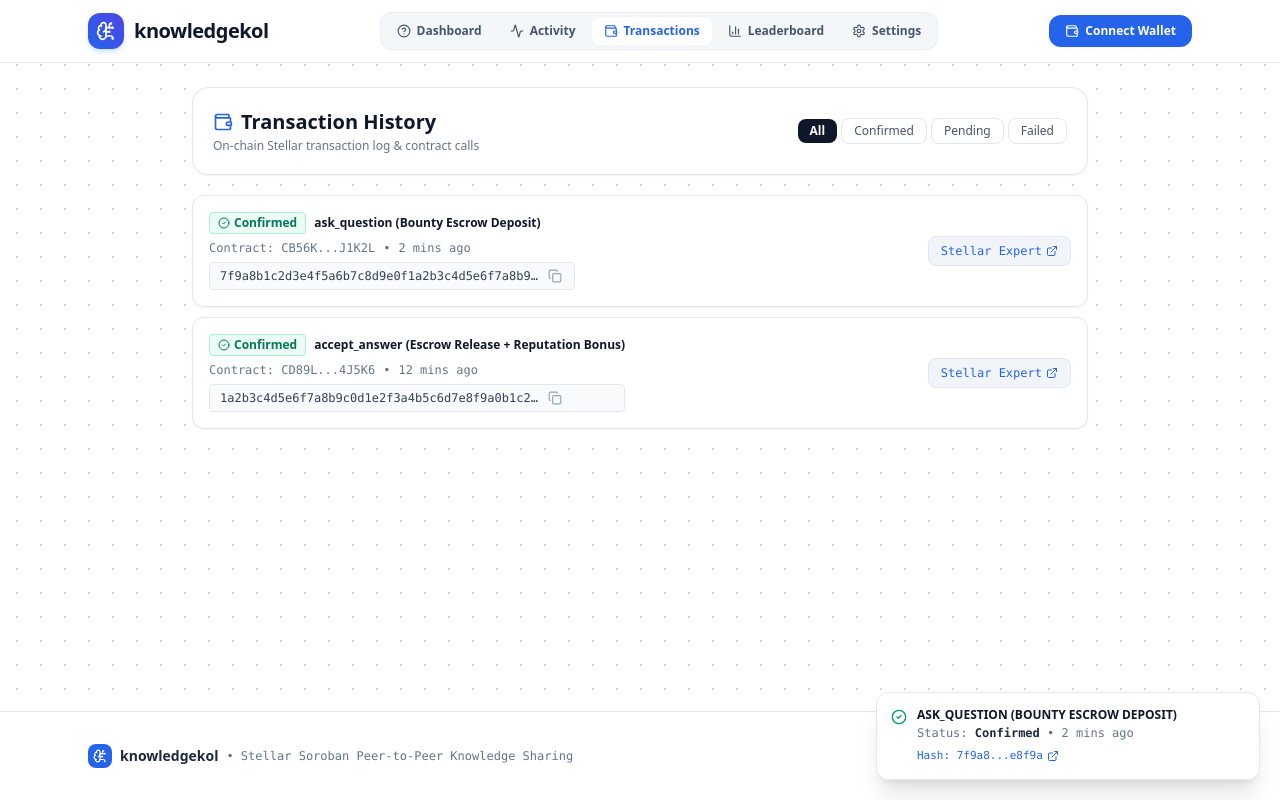
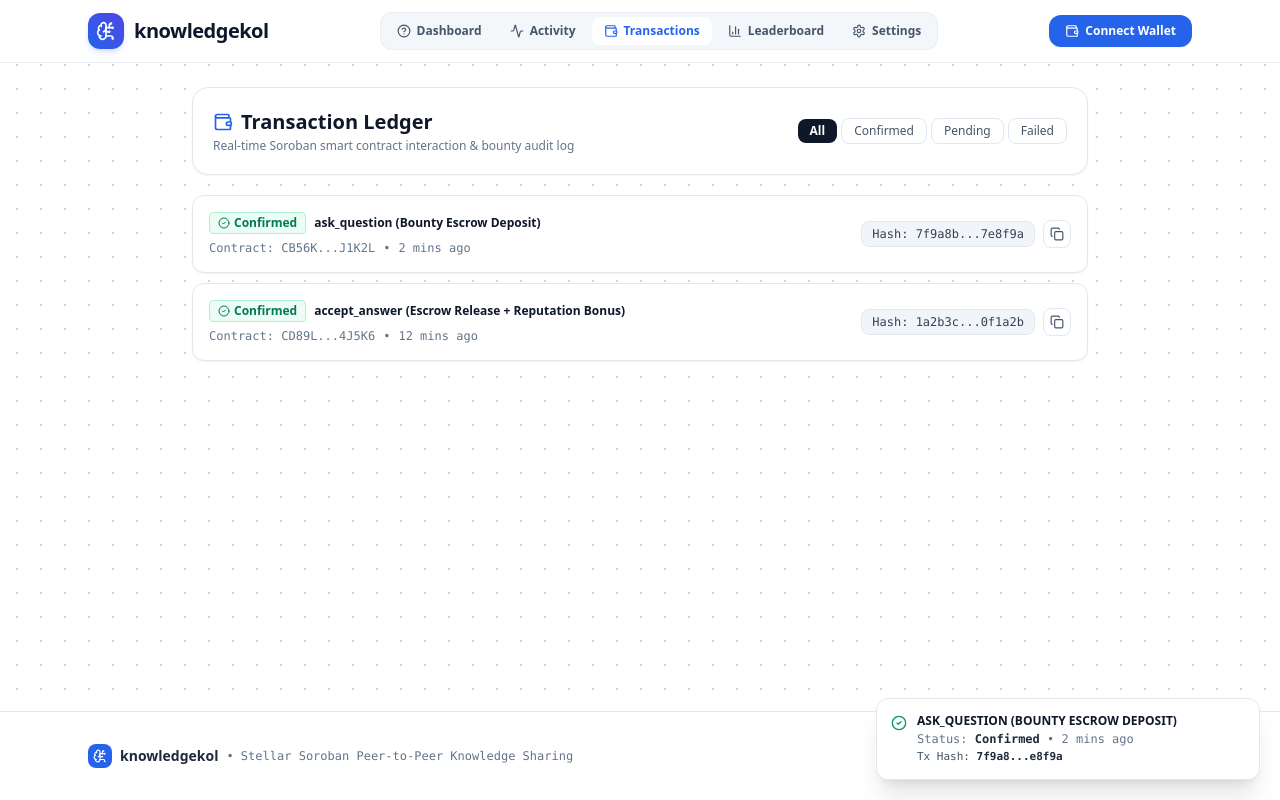
Before and after one commit to INdrajit88/knowlwdgekol, a Next.js app: page /transactions in a window 1280 px wide. Built offline with nearby package versions, Linux system fonts and the light colour scheme; what @stellar/stellar-sdk would draw is missing.

Commit message:
fix(ui): replace broken external explorer links with inline transaction hash badges and copy-to-clipboard functionality

```diff
--- a/src/app/transactions/page.tsx
+++ b/src/app/transactions/page.tsx
@@ -3,7 +3,7 @@
 import { useState } from "react";
 import { useTxStore, TransactionItem } from "@/store/txStore";
 import { formatAddress } from "@/services/stellar";
-import { Wallet, ExternalLink, Copy, Check, CheckCircle2, AlertCircle, Loader2 } from "lucide-react";
+import { Wallet, Copy, Check, CheckCircle2, AlertCircle, Loader2 } from "lucide-react";
 
 export default function TransactionsPage() {
   const { transactions } = useTxStore();
@@ -53,10 +53,10 @@ export default function TransactionsPage() {
         <div>
           <div className="flex items-center space-x-2">
             <Wallet className="w-5 h-5 text-blue-600" />
-            <h1 className="text-xl font-extrabold text-slate-900">Transaction History</h1>
+            <h1 className="text-xl font-extrabold text-slate-900">Transaction Ledger</h1>
           </div>
           <p className="text-xs text-slate-500 mt-0.5">
-            On-chain Stellar transaction log & contract calls
+            Real-time Soroban smart contract interaction & bounty audit log
           </p>
         </div>
 
@@ -80,7 +80,7 @@ export default function TransactionsPage() {
       <div className="space-y-2.5">
         {filteredTxs.length === 0 ? (
           <div className="bg-white border border-slate-200 rounded-xl p-8 text-center text-slate-500 text-xs">
-            No transactions found.
+            No transactions recorded.
           </div>
         ) : (
           filteredTxs.map((tx) => (
@@ -99,14 +99,17 @@ export default function TransactionsPage() {
                   <span>•</span>
                   <span>{tx.timestamp}</span>
                 </div>
+              </div>
 
               {tx.txHash && (
-                  <div className="flex items-center space-x-1.5 text-xs font-mono text-slate-700 bg-slate-50 px-2.5 py-1 rounded border border-slate-200">
-                    <span className="truncate max-w-xs">{tx.txHash}</span>
+                <div className="flex items-center space-x-2 flex-shrink-0 font-mono text-xs">
+                  <span className="text-slate-700 bg-slate-100 px-2.5 py-1 rounded-lg border border-slate-200">
+                    Hash: {formatAddress(tx.txHash, 6)}
+                  </span>
                   <button
-                      onClick={() => handleCopy(tx.txHash)}
-                      className="p-0.5 text-slate-400 hover:text-slate-700 transition-colors"
-                      title="Copy Tx Hash"
+                    onClick={() => handleCopy(tx.txHash!)}
+                    className="p-1.5 rounded-lg border border-slate-200 hover:bg-slate-100 text-slate-600 transition-all"
+                    title="Copy Transaction Hash"
                   >
                     {copiedHash === tx.txHash ? (
                       <Check className="w-3.5 h-3.5 text-emerald-600" />
@@ -117,19 +120,6 @@ export default function TransactionsPage() {
                 </div>
               )}
             </div>
-
-              {tx.txHash && (
-                <a
-                  href={tx.explorerLink}
-                  target="_blank"
-                  rel="noreferrer"
-                  className="flex items-center space-x-1 px-3 py-1.5 rounded-lg bg-slate-100 hover:bg-slate-200 text-xs font-mono text-blue-600 hover:underline border border-slate-200 transition-all"
-                >
-                  <span>Stellar Expert</span>
-                  <ExternalLink className="w-3 h-3" />
-                </a>
-              )}
-            </div>
           ))
         )}
       </div>
--- a/src/components/ui/TxStatusToast.tsx
+++ b/src/components/ui/TxStatusToast.tsx
@@ -2,7 +2,7 @@
 
 import { useTxStore, TransactionItem } from "@/store/txStore";
 import { formatAddress } from "@/services/stellar";
-import { ExternalLink, CheckCircle2, AlertCircle, Loader2 } from "lucide-react";
+import { CheckCircle2, AlertCircle, Loader2 } from "lucide-react";
 
 export function TxStatusToast() {
   const { transactions } = useTxStore();
@@ -27,23 +27,17 @@ export function TxStatusToast() {
     <div className="fixed bottom-5 right-5 z-50 max-w-sm w-full bg-white border border-slate-200 rounded-xl p-3.5 shadow-xl backdrop-blur-md">
       <div className="flex items-start space-x-2.5">
         <div className="mt-0.5">{getStatusIcon(latestTx.status)}</div>
-        <div>
+        <div className="space-y-0.5">
           <h4 className="text-xs font-bold text-slate-900 uppercase">
             {latestTx.operationName}
           </h4>
-          <p className="text-xs text-slate-500 font-mono mt-0.5">
+          <p className="text-xs text-slate-500 font-mono">
             Status: <span className="font-semibold text-slate-800">{latestTx.status}</span> • {latestTx.timestamp}
           </p>
           {latestTx.txHash && (
-            <a
-              href={latestTx.explorerLink}
-              target="_blank"
-              rel="noreferrer"
-              className="inline-flex items-center space-x-1 text-[11px] font-mono text-blue-600 hover:underline mt-1"
-            >
-              <span>Hash: {formatAddress(latestTx.txHash, 5)}</span>
-              <ExternalLink className="w-3 h-3" />
-            </a>
+            <p className="text-[11px] font-mono text-slate-600">
+              Tx Hash: <span className="font-semibold text-slate-800">{formatAddress(latestTx.txHash, 5)}</span>
+            </p>
           )}
         </div>
       </div>
```
Lines whose indentation alone changed are shown as unchanged.
